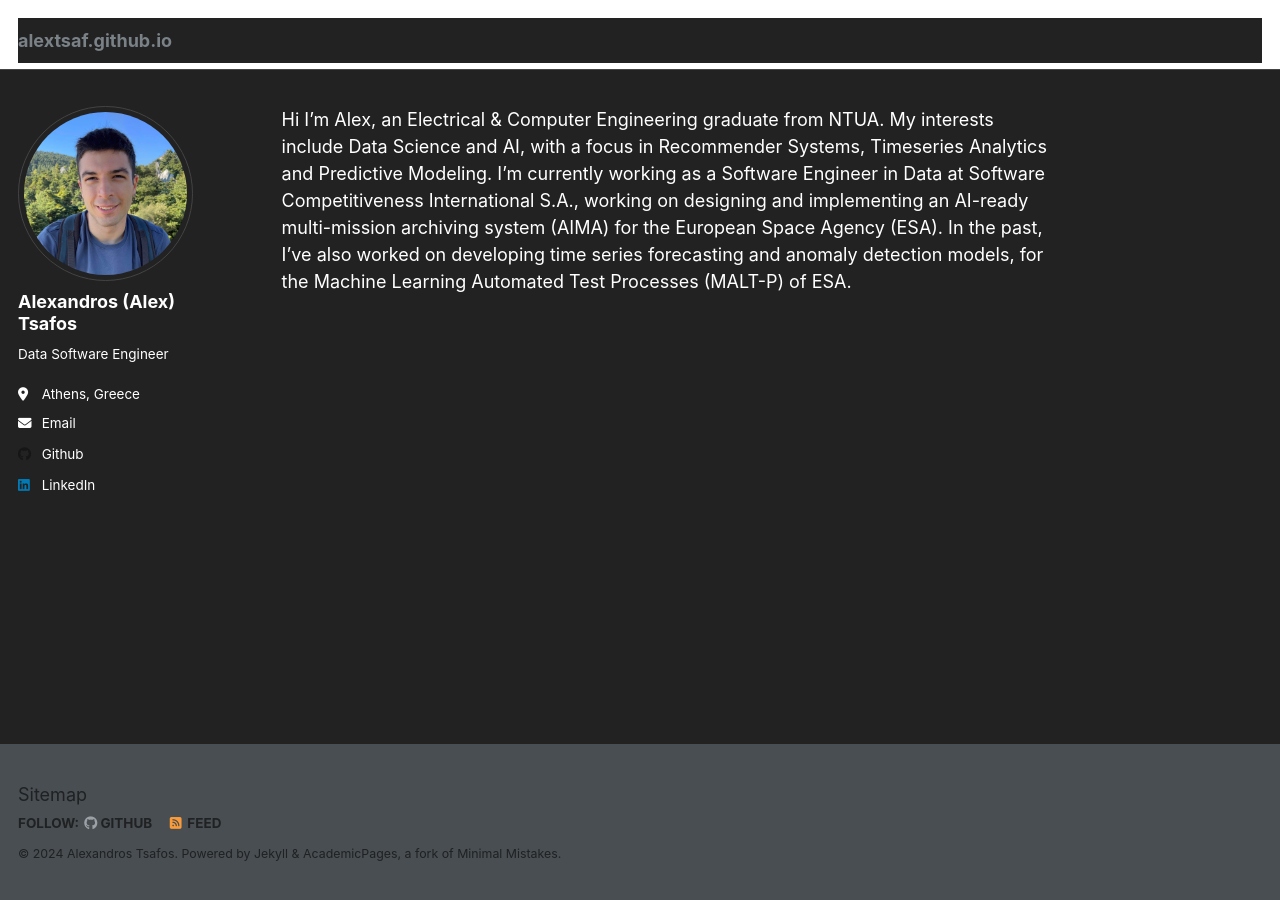
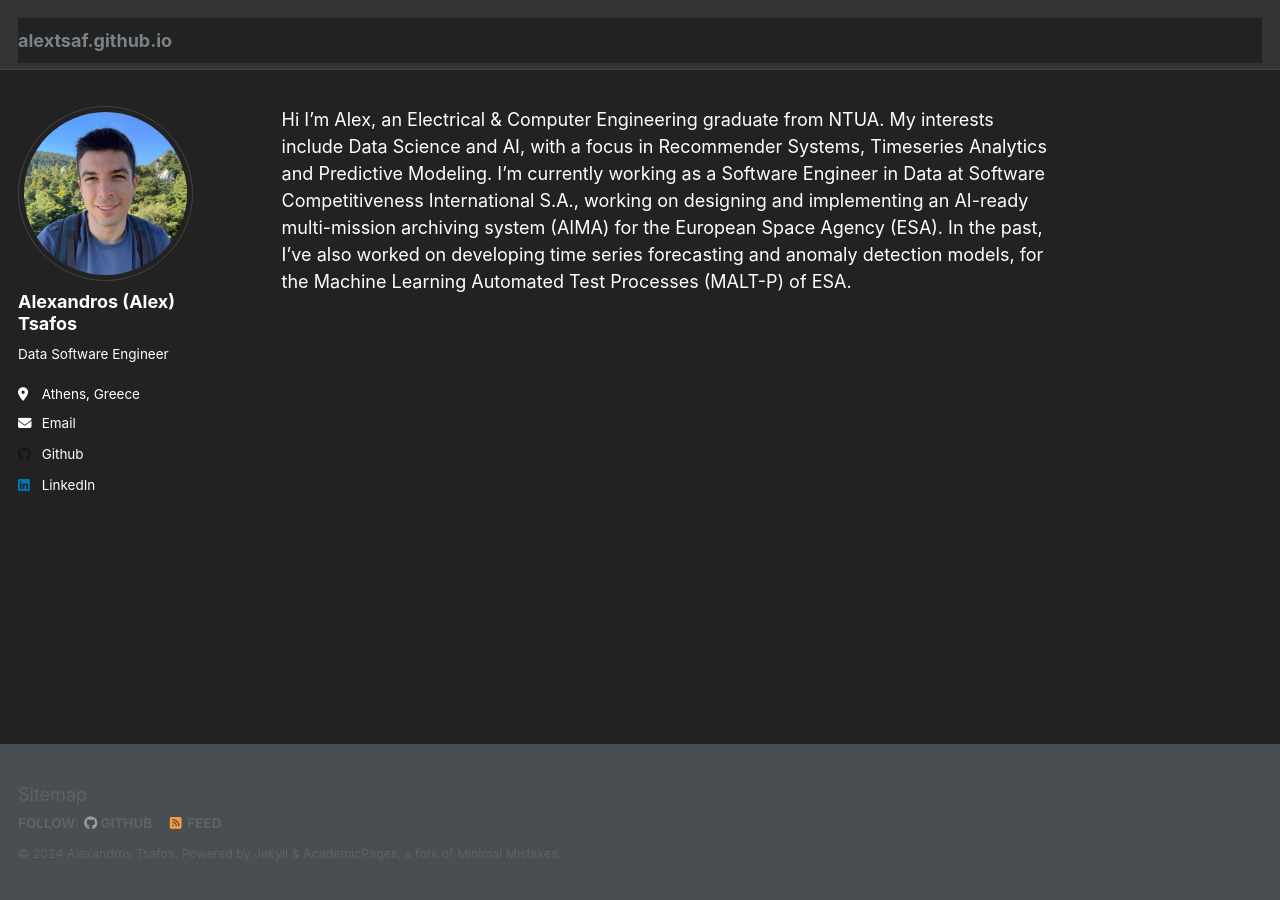
Before and after one commit to alextsaf/alextsaf.github.io, a Jekyll site: the page built from _pages/about.md, in a window 1280 px wide. Built offline with Jekyll 4.4.1, drawn with Linux system fonts in a browser that asks for light colours.

Commit message:
one more try at dark theme

```diff
--- a/_includes/head/custom.html
+++ b/_includes/head/custom.html
@@ -21,7 +21,7 @@
 <meta name="msapplication-TileColor" content="#000000">
 <meta name="msapplication-TileImage" content="{{ base_path }}/images/mstile-144x144.png?v=M44lzPylqQ">
 <meta name="msapplication-config" content="{{ base_path }}/images/browserconfig.xml?v=M44lzPylqQ">
-<meta name="theme-color" content="#000000">
+<meta name="theme-color" content="#ffffff">
 <link rel="stylesheet" href="{{ base_path }}/assets/css/academicons.css"/>
 
 
--- a/_sass/_footer.scss
+++ b/_sass/_footer.scss
@@ -15,7 +15,7 @@
   height: auto;
   /* sticky footer fix end */
   margin-top: 3em;
-  color: mix(#000, $gray, 75%);
+  color: mix(#000, $gray, 25%);
   -webkit-animation: intro 0.3s both;
           animation: intro 0.3s both;
   -webkit-animation-delay: 0.45s;
--- a/_sass/_masthead.scss
+++ b/_sass/_masthead.scss
@@ -4,7 +4,7 @@
 
 .masthead {
   position: fixed;
-  background: white;
+  background: $body-color;
   border-bottom: 1px solid $border-color;
   height: $masthead-height;
   top: 0;
```
